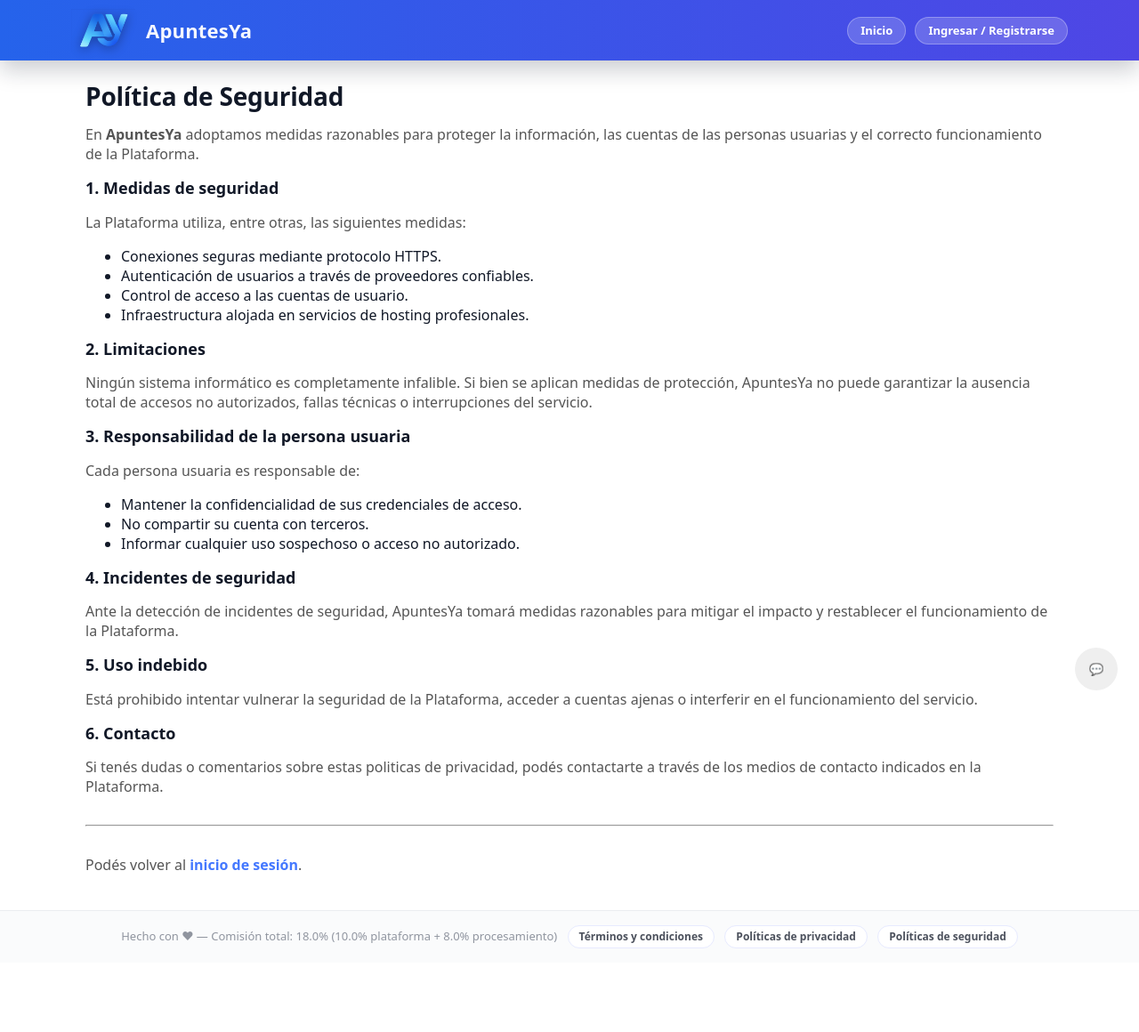
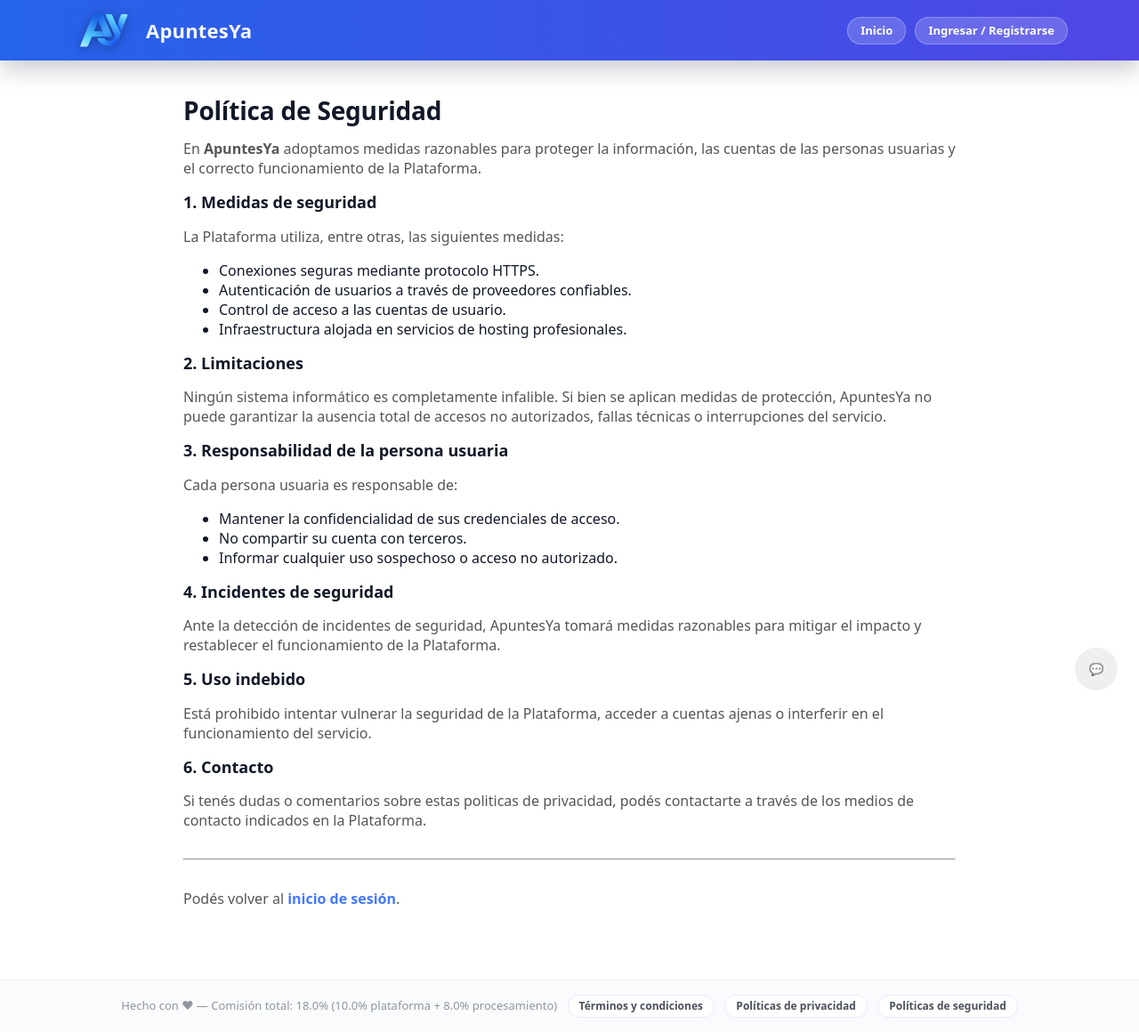
Before and after one commit to francozapata/APUNTESYAFINAL, a Flask app: page /seguridad in a window 1280 px wide. Shown: the whole page at 89% size. Before the commit the page ends 1066 px from the top, so only its background shows below. Run offline with Flask 3, Linux system fonts and the light colour scheme; data comes from the database, SQL or seed files in the repository; some libraries are stand-ins or nearby versions.

Commit message:
-seguridad 14-

```diff
--- a/apuntesya2/templates/politica_privacidad.html
+++ b/apuntesya2/templates/politica_privacidad.html
@@ -1,7 +1,7 @@
 {% extends "base.html" %}
 {% block content %}
 
-<div class="legal-container">
+<div class="container" style="max-width:900px;margin:40px auto 80px auto;">
   <h1>Política de Privacidad</h1>
 
   <p style="color:#555;">
--- a/apuntesya2/templates/politica_seguridad.html
+++ b/apuntesya2/templates/politica_seguridad.html
@@ -1,7 +1,7 @@
 {% extends "base.html" %}
 {% block content %}
 
-<div class="legal-container">
+<div class="container" style="max-width:900px;margin:40px auto 80px auto;">
   <h1>Política de Seguridad</h1>
 
   <p style="color:#555;">
```
